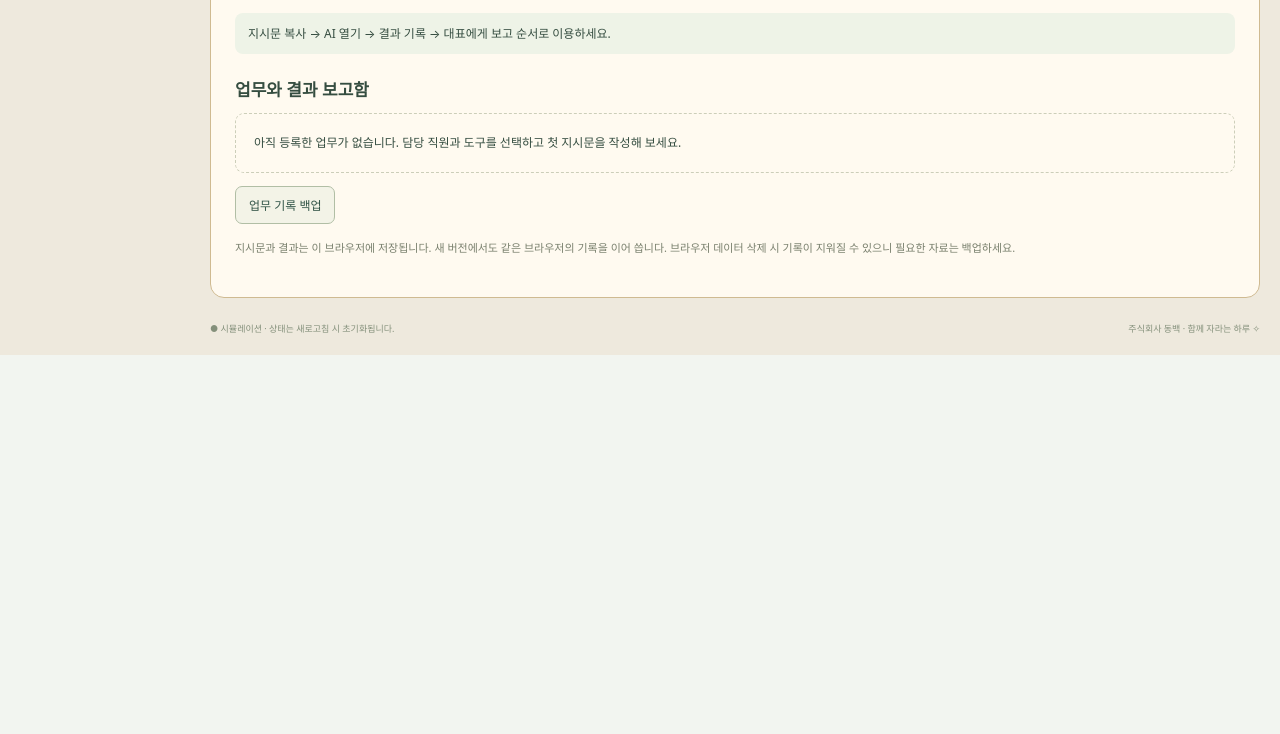
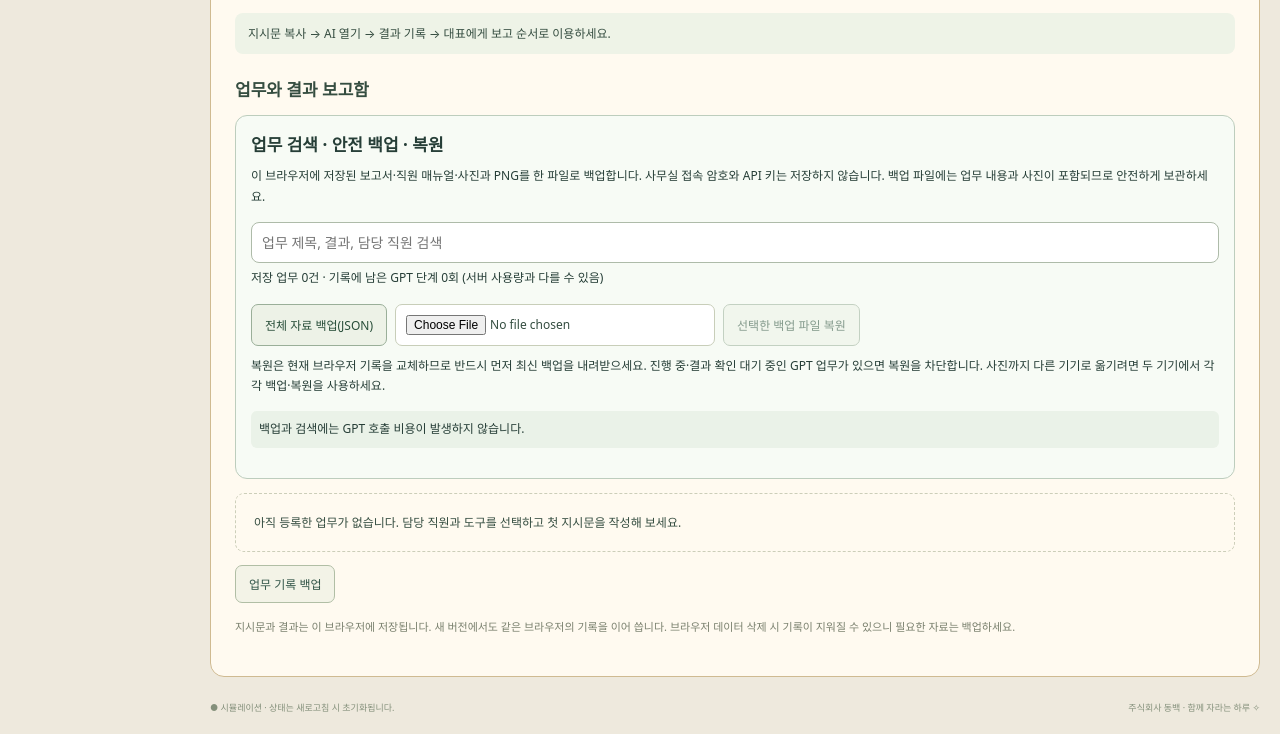
Before and after one commit to imminchea1363-dotcom/ai-office-dashboard, a website: page index.html in a window 1280 px wide. Shown: the part 4280-5014 px from the top of the page. Before the commit the page ends 4635 px from the top, so only its background shows below. Drawn offline with Linux system fonts and the light colour scheme.

Commit message:
Bundle archive module into index.html

```diff
--- a/index.html
+++ b/index.html
@@ -23,5 +23,6 @@
 <script src="ai-desk.js"></script>
 <script src="poster-studio.js"></script>
 <script src="office-manual.js"></script>
+<script src="office-archive.js"></script>
 <script src="gpt-desk.js"></script>
 </body></html>
```
